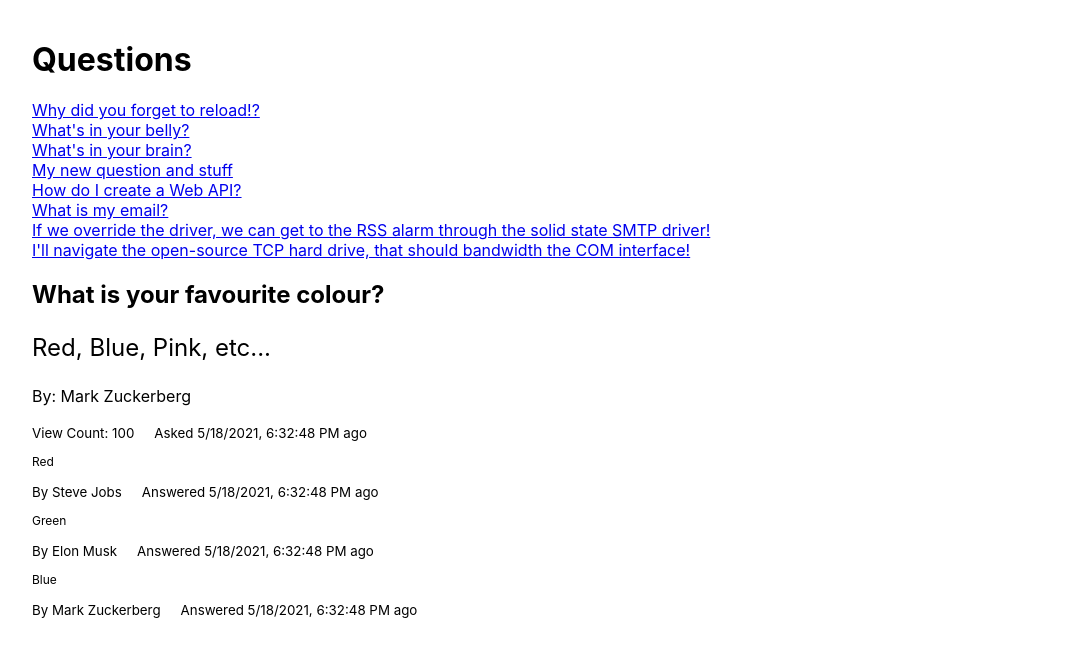
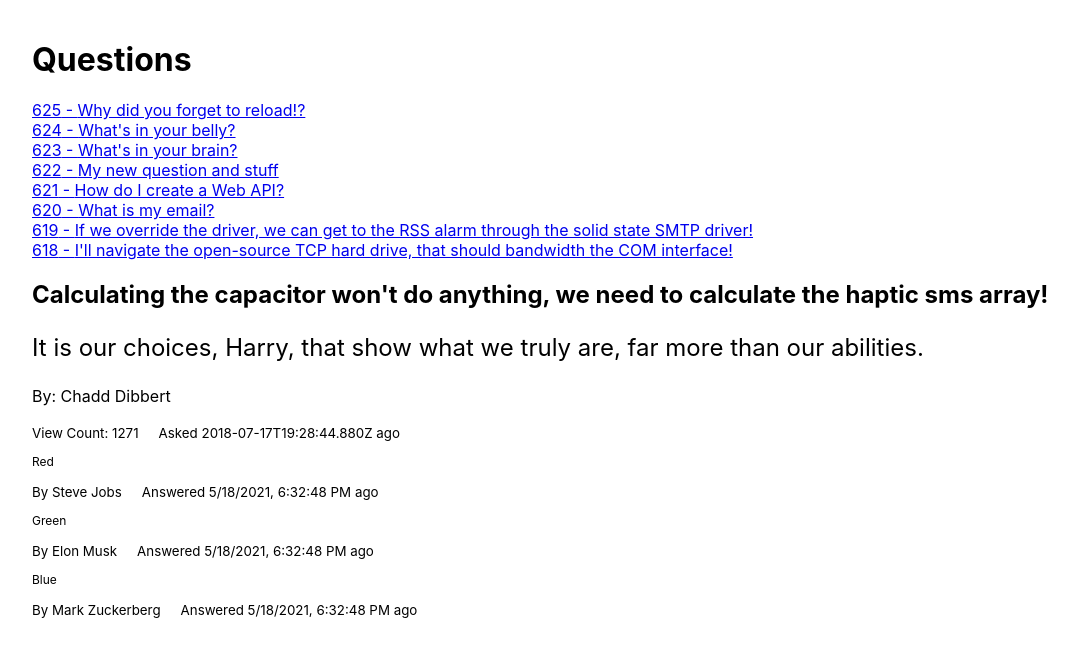
Before and after one commit to CodeCoreYVR/awesome_answers_react_mar_2021, a React (Create React App) app: page /questions/1 in a window 1280 px wide. Shown: the top 656 px of the page, without its empty margins (32-1110 px from the left). Built offline with nearby package versions, Linux system fonts and the light colour scheme.

Commit message:
Change QSP and QIP into class components

```diff
--- a/src/components/QuestionIndexPage.js
+++ b/src/components/QuestionIndexPage.js
@@ -1,4 +1,5 @@
-import React from 'react'
+import { render } from '@testing-library/react'
+import React, { Component } from 'react'
 import questions from '../data/questions'
 
 // We use map to return an array of React elements (created using JSX here)
@@ -6,7 +7,12 @@ import questions from '../data/questions'
 // element has to have a unique "key" prop. Note that we're returning the element
 // from the callback in map using "()", indicating that we're returning
 // the multicode from the arrow function.
-function QuestionIndexPage(props) {
+class QuestionIndexPage extends Component {
+  constructor(props) {
+    super(props);
+    this.state = { questions : questions }
+  }
+  render(){
     return (
       <main>
         <h1>Questions</h1>
@@ -18,12 +24,13 @@ function QuestionIndexPage(props) {
         >
           {questions.map(({ id, title }) => (
             <li key={id}>
-            <a href="#">{title}</a>
+              <a href="#">{id} - {title}</a>
             </li>
           ))}
         </ul>
       </main>
     )
   }
+}
 
 export default QuestionIndexPage
--- a/src/components/QuestionShowPage.js
+++ b/src/components/QuestionShowPage.js
@@ -1,6 +1,7 @@
-import React from 'react'
+import React, { Component } from 'react'
 import QuestionDetails from './QuestionDetails'
 import AnswerList from './AnswerList'
+import questionData from '../data/questionData'
 
 // To compose our application, we will create components that nest
 // other components. Just as a function in JS can return only a single
@@ -9,19 +10,28 @@ import AnswerList from './AnswerList'
 // However, you can nest as many components inside as you want,
 // just like how you can nest as many objects as you want
 // inside of the object you return.
-function QuestionShowPage() {
+class QuestionShowPage extends Component {
+  constructor(props){
+    super(props);
+    this.state = questionData
+  }
+  render() {
+    const { title, body, author, view_count, created_at, answers } = this.state
     return (
       <main>
         <QuestionDetails
-        title="What is your favourite colour?"
-        body="Red, Blue, Pink, etc..."
-        author={{ full_name: "Mark Zuckerberg" }}
-        view_count={100}
-        created_at={new Date().toLocaleString()}
+          title={title}
+          body={body}
+          author={ author }
+          view_count={ view_count }
+          created_at={created_at}
         />
-      <AnswerList />
+        <AnswerList
+        answers={ answers }
+        />
       </main>
     )
   }
+}
 
-export default QuestionShowPage
+export default QuestionShowPage;
--- /dev/null
+++ b/src/data/questionData.js
@@ -0,0 +1,76 @@
+export default {
+    id: 601,
+    title:
+      "Calculating the capacitor won't do anything, we need to calculate the haptic sms array!",
+    body:
+      "It is our choices, Harry, that show what we truly are, far more than our abilities.",
+    created_at: "2018-07-17T19:28:44.880Z",
+    updated_at: "2018-07-17T19:28:44.880Z",
+    like_count: 3,
+    view_count: 1271,
+    author: {
+      id: 38,
+      first_name: "Chadd",
+      last_name: "Dibbert",
+      full_name: "Chadd Dibbert",
+      created_at: "2018-07-17T19:28:40.981Z",
+      updated_at: "2018-07-17T19:28:40.981Z"
+    },
+    answers: [
+      {
+        id: 2016,
+        body:
+          "I hope to see Ruby help every programmer in the world to be productive, and to enjoy programming, and to be happy. That is the primary purpose of Ruby language.",
+        created_at: "2018-07-17T19:28:44.908Z",
+        updated_at: "2018-07-17T19:28:44.908Z",
+        author: {
+          id: 36,
+          first_name: "Glenda",
+          last_name: "Altenwerth",
+          created_at: "2018-07-17T19:28:40.849Z",
+          updated_at: "2018-07-17T19:28:40.849Z"
+        }
+      },
+      {
+        id: 2015,
+        body:
+          "Most programs are not write-once. They are reworked and rewritten again and again in their lived. Bugs must be debugged. Changing requirements and the need for increased functionality mean the program itself may be modified on an ongoing basis. During this process, human beings must be able to read and understand the original code. It is therefore more important by far for humans to be able to understand the program than it is for the computer.",
+        created_at: "2018-07-17T19:28:44.905Z",
+        updated_at: "2018-07-17T19:28:44.905Z",
+        author: {
+          id: 38,
+          first_name: "Chadd",
+          last_name: "Dibbert",
+          created_at: "2018-07-17T19:28:40.981Z",
+          updated_at: "2018-07-17T19:28:40.981Z"
+        }
+      },
+      {
+        id: 2014,
+        body: "Smart people underestimate the ordinarity of ordinary people.",
+        created_at: "2018-07-17T19:28:44.902Z",
+        updated_at: "2018-07-17T19:28:44.902Z",
+        author: {
+          id: 40,
+          first_name: "Jovan",
+          last_name: "Torp",
+          created_at: "2018-07-17T19:28:41.128Z",
+          updated_at: "2018-07-17T19:28:41.128Z"
+        }
+      },
+      {
+        id: 2013,
+        body:
+          "Ruby inherited the Perl philosophy of having more than one way to do the same thing. I inherited that philosophy from Larry Wall, who is my hero actually. I want to make Ruby users free. I want to give them the freedom to choose.",
+        created_at: "2018-07-17T19:28:44.899Z",
+        updated_at: "2018-07-17T19:28:44.899Z",
+        author: {
+          id: 37,
+          first_name: "Alberta",
+          last_name: "Barrows",
+          created_at: "2018-07-17T19:28:40.915Z",
+          updated_at: "2018-07-17T19:28:40.915Z"
+        }
+      }
+    ]
+  };
```
Lines whose indentation alone changed are shown as unchanged.
